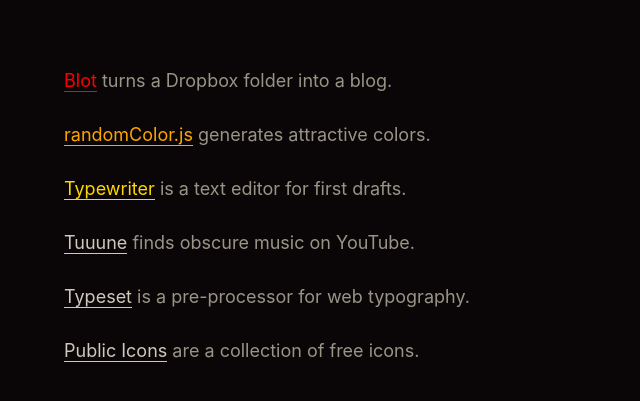
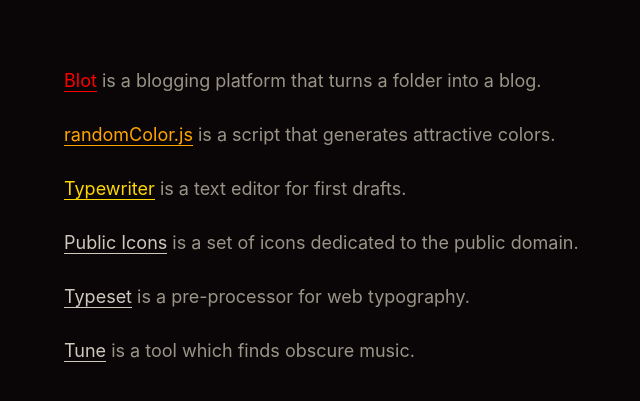
Before and after one commit to davidmerfield/llllll, a plain HTML site: page public/index.html in a window 1280 px wide. Shown: the part 111-512 px from the top of the page, without its empty margins (286-926 px from the left). Drawn offline with Linux system fonts and the light colour scheme.

Commit message:
updated descriptions

```diff
--- a/public/index.html
+++ b/public/index.html
@@ -41,13 +41,15 @@
   border-color:gold;
 }
 
+.blue {color: #0161c8;border-color: #0161c8}
+
 </style>
 
 <h1><a href="http://twitter.com/lllIIlIlIl">llllll</a></h1>
 <br>
-<p><a href="//blot.im" class="red">Blot</a> turns a Dropbox folder into a blog.</p>
-<p><a href="//randomcolor.llllll.li" class="orange">randomColor.js</a> generates attractive colors.</p>
+<p><a href="//blot.im" class="red">Blot</a> is a blogging platform that turns a folder into a blog.</p>
+<p><a href="//randomcolor.llllll.li" class="orange">randomColor.js</a> is a script that generates attractive colors.</p>
 <p><a href="//typewriter.llllll.li" class="gold">Typewriter</a> is a text editor for first drafts.</p>
-<p><a href="http://tuuune.com">Tuuune</a> finds obscure music on YouTube.</p>
+<p><a href="http://publicicons.org" class="">Public Icons</a> is a set of icons dedicated to the public domain.</p>
 <p><a href="//blot.im/typeset">Typeset</a> is a pre-processor for web typography.</p>
-<p><a href="http://publicicons.org">Public Icons</a> are a collection of free icons.</p>
+<p><a href="http://tuuune.com">Tune</a> is a tool which finds obscure music.</p>
```
